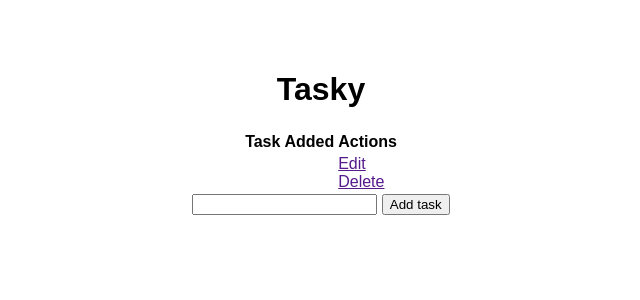
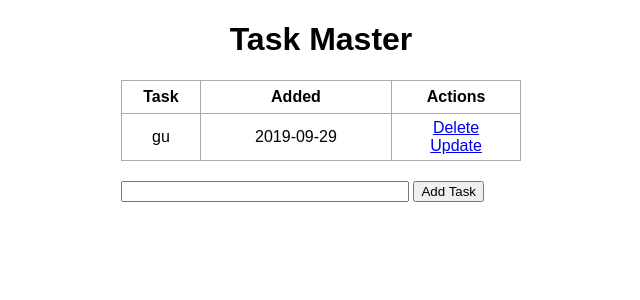
Before and after one commit to cop1fab/Tasky, a Flask app: page / in a window 1280 px wide. Shown: the top 300 px of the page, without its empty margins (319-959 px from the left). Run offline with Flask 2, Linux system fonts and the light colour scheme; data comes from the database, SQL or seed files in the repository; both versions use the stored data as it was after the commit.

Commit message:
added post and update operations

```diff
--- a/app.py
+++ b/app.py
@@ -1,4 +1,4 @@
-from flask import Flask, render_template, url_for, request
+from flask import Flask, render_template, url_for, request, redirect
 from flask_sqlalchemy import SQLAlchemy
 from datetime import datetime
 
@@ -10,7 +10,7 @@ db = SQLAlchemy(app)
 class Todo(db.Model):
     id = db.Column(db.Integer, primary_key=True)
     content = db.Column(db.String(200), nullable=False)
-    date_created = db.Column(db.DateTime, default=datetime.utcnow())
+    date_created = db.Column(db.DateTime, default=datetime.utcnow)
 
     def __repr__(self):
         return '<Task %r>' % self.id
@@ -19,9 +19,47 @@ class Todo(db.Model):
 @app.route('/', methods=['POST', 'GET'])
 def index():
     if request.method == 'POST':
-        return 'Hello'
+        task_content = request.form['content']
+        new_task = Todo(content=task_content)
+
+        try:
+            db.session.add(new_task)
+            db.session.commit()
+            return redirect('/')
+        except:
+            return 'There was an issue adding your task'
+
     else:
-        return render_template('index.html')
+        tasks = Todo.query.order_by(Todo.date_created).all()
+        return render_template('index.html', tasks=tasks)
+
+
+@app.route('/delete/<int:id>')
+def delete(id):
+    task_to_delete = Todo.query.get_or_404(id)
+
+    try:
+        db.session.delete(task_to_delete)
+        db.session.commit()
+        return redirect('/')
+    except:
+        return 'There was a problem deleting that task'
+
+
+@app.route('/update/<int:id>', methods=['GET', 'POST'])
+def update(id):
+    task = Todo.query.get_or_404(id)
+
+    if request.method == 'POST':
+        task.content = request.form['content']
+
+        try:
+            db.session.commit()
+            return redirect('/')
+        except:
+            return 'There was an issue updating your task'
+    else:
+        return render_template('update.html', task=task)
 
 
 if __name__ == "__main__":
--- a/static/css/main.css
+++ b/static/css/main.css
@@ -1,12 +1,35 @@
-body {
+body, html {
     margin: 0;
     font-family: sans-serif;
 }
 
 .content {
-    display: flex;
-    justify-content: center;
-    align-items: center;
-    flex-direction: column;
-    margin-top: 50px
+    margin: 0 auto;
+    width: 400px;
 }
+
+table, td, th {
+    border: 1px solid #aaa;
+}
+
+table {
+    border-collapse: collapse;
+    width: 100%;
+}
+
+th {
+    height: 30px;
+}
+
+td {
+    text-align: center;
+    padding: 5px;
+}
+
+.form {
+    margin-top: 20px;
+}
+
+#content {
+    width: 70%;
+}
--- a/templates/base.html
+++ b/templates/base.html
@@ -4,7 +4,7 @@
     <meta charset="UTF-8">
     <meta name="viewport" content="width=device-width, initial-scale=1.0">
     <meta http-equiv="X-UA-Compatible" content="ie=edge">
-    <link rel="stylesheet" href="{{ url_for('static', filename='css/main.css') }}"
+    <link rel="stylesheet" href="{{ url_for('static', filename='css/main.css') }}">
     {% block head %}{% endblock %}
 </head>
 <body>
--- a/templates/index.html
+++ b/templates/index.html
@@ -1,32 +1,40 @@
 {% extends 'base.html' %}
 
 {% block head %}
-
+<title>Task Master</title>
 {% endblock %}
 
 {% block body %}
 <div class="content">
-        <h1>Tasky</h1>
-
+    <h1 style="text-align: center">Task Master</h1>
+    {% if tasks|length < 1 %}
+    <h4 style="text-align: center">There are no tasks. Create one below!</h4>
+    {% else %}
     <table>
         <tr>
             <th>Task</th>
             <th>Added</th>
             <th>Actions</th>
         </tr>
+        {% for task in tasks %}
             <tr>
-                <td></td>
-                <td></td>
+                <td>{{ task.content }}</td>
+                <td>{{ task.date_created.date() }}</td>
                 <td>
-                    <a href="">Edit</a>
+                    <a href="/delete/{{task.id}}">Delete</a>
                     <br>
-                    <a href="">Delete</a>
+                    <a href="/update/{{task.id}}">Update</a>
                 </td>
             </tr>
+        {% endfor %}
     </table>
+    {% endif %}
+
+    <div class="form">
         <form action="/" method="POST">
             <input type="text" name="content" id="content">
-            <input type="submit" value="Add task">
+            <input type="submit" value="Add Task">
         </form>
     </div>
+</div>
 {% endblock %}
```
Also changed, not shown: templates/update.html (added, +18 -0 lines), test.db. Lines whose indentation alone changed are shown as unchanged.
